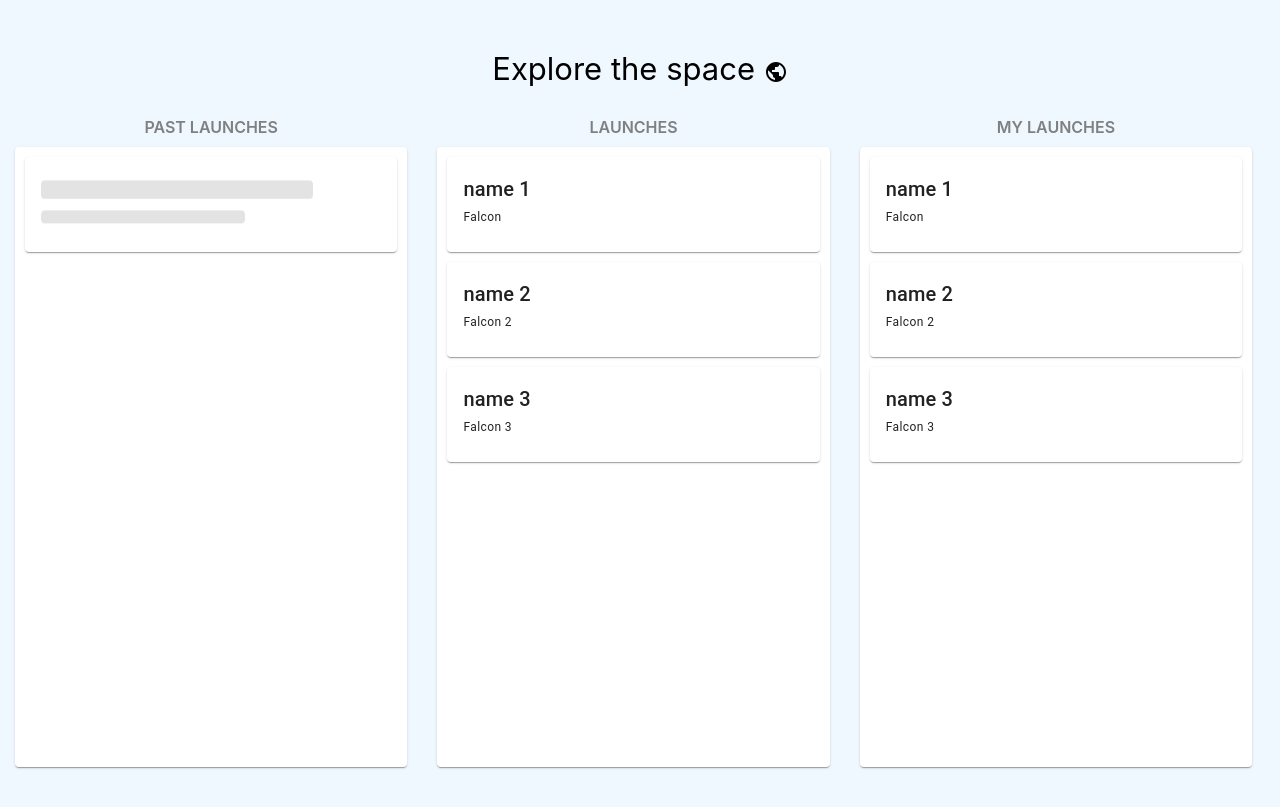
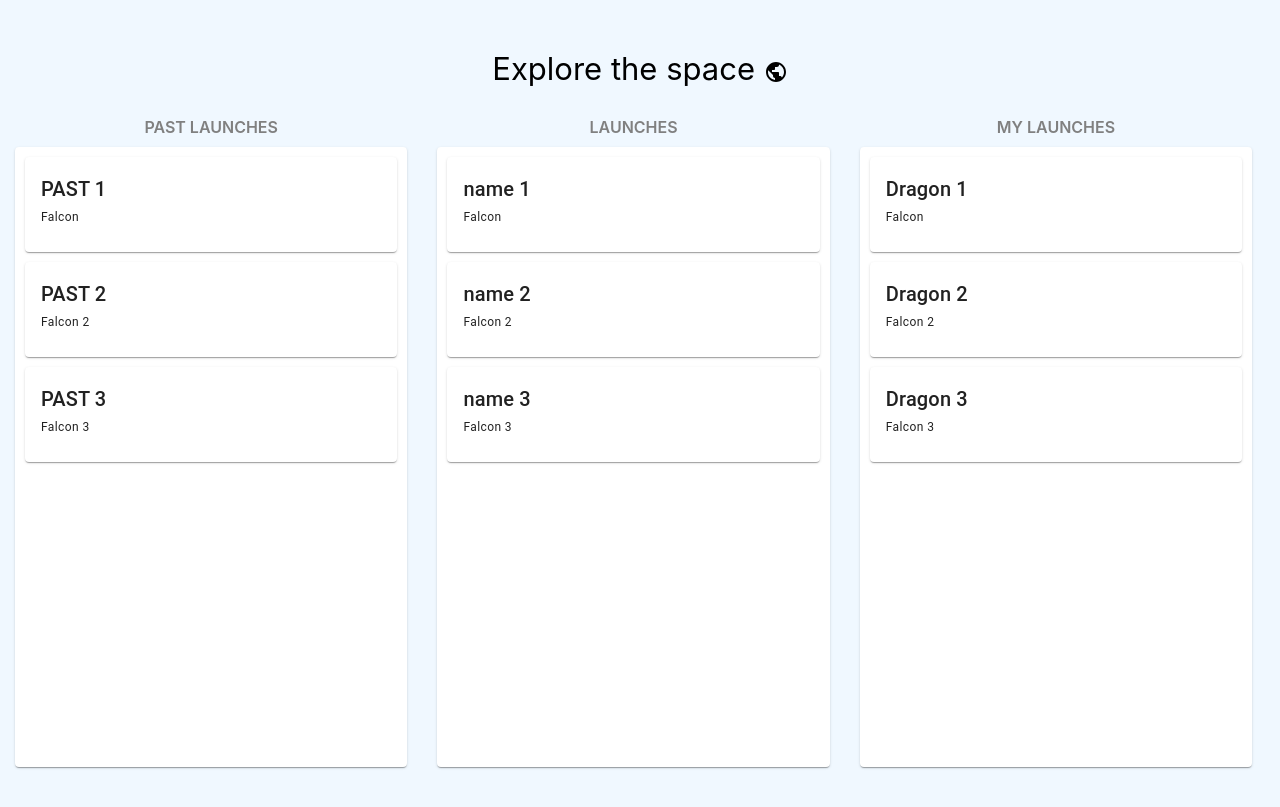
Before and after one commit to velheorr/SpaceX, a React (Create React App) app: page / in a window 1280 px wide. Built offline with nearby package versions, Linux system fonts and the light colour scheme.

Commit message:
dnd work + past launch restrict

```diff
--- a/src/components/LaunchSchedule/LauchSchedule.jsx
+++ b/src/components/LaunchSchedule/LauchSchedule.jsx
@@ -3,37 +3,40 @@
 import LaunchCard from "./LaunchCard";
 import {api} from "../../api/api";
 import SheduleSkeleton from "../assets/sheduleSkeleton";
-import {useDrop} from "react-dnd";
 import {useSelector} from "react-redux";
+import {useMyDrop} from "../assets/hooks";
 import {ItemTypes} from "../assets/types";
-import {useMyDrop} from "../assets/hooks";
 
 
 
 const LauchSchedule = () => {
-    const futureLaunches = useSelector(state => state.launches.futureLaunches);
-    console.log(futureLaunches)
+    const pastLaunches = useSelector(state => state.launches.pastLaunches);
+    const currentLaunches = useSelector(state => state.launches.currentLaunches);
+    const myLaunches = useSelector(state => state.launches.myLaunches);
 
 
-
-    const render = (arr)=>{
-        return arr.map((item)=> <LaunchCard id={item.rocket_id} key={item.rocket_id} name={item.name} rocket_name={item.rocket_name} />)
+    // Ф-я отрисовки компонента LaunchCard
+    const render = (arr, type = ItemTypes.CARD)=>{
+        return arr.map((item)=> <LaunchCard id={item.rocket_id} key={item.rocket_id} name={item.name} rocket_name={item.rocket_name} type={type} />)
     }
-    const lauches = render(futureLaunches)
-    const lauches_toRender = useMyDrop('launches', lauches)
-
-    const myLaunches = render(futureLaunches)
-    const myLaunches_toRender = useMyDrop('myLaunches', myLaunches)
+    // Рендер прошлых запусков
+    const pastLaunchesData = render(pastLaunches)
+    // Рендер текущих запусков + обертка в хук useMyDrop для работы d'n'd
+    const currentLaunchesData = render(currentLaunches, ItemTypes.LAUNCHES)
+    const lauches_toRender = useMyDrop(currentLaunchesData, 'Launches', ItemTypes.MYLAUNCHES )
+    // Рендер моих запусков
+    const myLaunchesData = render(myLaunches, ItemTypes.MYLAUNCHES)
+    const myLaunches_toRender = useMyDrop(myLaunchesData, 'MyLaunches', ItemTypes.LAUNCHES)
 
     return (
         <div className='body-wrapper'>
             <div>
                 <div className='title'>Past launches</div>
                 <Paper className='body'>
-                    <SheduleSkeleton/>
+                    {pastLaunchesData}
                 </Paper>
+                {/*<SheduleSkeleton/>*/}
             </div>
-
             <div>
                 <div className='title'>Launches</div>
                 {lauches_toRender}
--- a/src/components/LaunchSchedule/LaunchCard.jsx
+++ b/src/components/LaunchSchedule/LaunchCard.jsx
@@ -7,11 +7,11 @@
 import {useDrag} from "react-dnd";
 import {ItemTypes} from '../assets/types'
 
-const LaunchCard = ({rocket_name, name}) => {
+const LaunchCard = ({rocket_name, name, type}) => {
 
 
     const [{isDragging}, drag] = useDrag({
-        type: ItemTypes.CARD,
+        type: type,
         item: { name },
         end: (item, monitor) => {
             const dropResult = monitor.getDropResult();
--- a/src/components/assets/hooks.js
+++ b/src/components/assets/hooks.js
@@ -4,9 +4,9 @@
 import React from "react";
 
 
-export const useMyDrop = (name, items) =>{
+export const useMyDrop = (items, name, accept) =>{
     const [, drop] = useDrop(() => ({
-        accept: ItemTypes.CARD,
+        accept,
         drop: () => ({ name: name }),
         collect: (monitor) => ({
             isOver: monitor.isOver(),
@@ -14,5 +14,7 @@
         }, []),
     }));
 
+    if (!name){ return {items}}
+
     return <Paper className='body' ref={drop}>{items}</Paper>
 }
--- a/src/components/assets/types.js
+++ b/src/components/assets/types.js
@@ -1,4 +1,6 @@
 export const ItemTypes = {
     CARD: 'card',
+    LAUNCHES: 'launches',
+    MYLAUNCHES: 'myLaunches'
 
 }
--- a/src/store/LaunchSlice.js
+++ b/src/store/LaunchSlice.js
@@ -2,10 +2,20 @@
 
 
 const initialState = {
-    futureLaunches: [
-        {rocket_id: 1, rocket_name: 'Falcon', name: 'name 1'},
-        {rocket_id: 2, rocket_name: 'Falcon 2', name: 'name 2'},
-        {rocket_id: 3, rocket_name: 'Falcon 3', name: 'name 3'}
+    pastLaunches: [
+        {rocket_id: 1, rocket_name: 'Falcon', name: 'PAST 1'},
+        {rocket_id: 2, rocket_name: 'Falcon 2', name: 'PAST 2'},
+        {rocket_id: 3, rocket_name: 'Falcon 3', name: 'PAST 3'}
+    ],
+    currentLaunches: [
+        {rocket_id: 5, rocket_name: 'Falcon', name: 'name 1'},
+        {rocket_id: 6, rocket_name: 'Falcon 2', name: 'name 2'},
+        {rocket_id: 7, rocket_name: 'Falcon 3', name: 'name 3'}
+    ],
+    myLaunches: [
+        {rocket_id: 10, rocket_name: 'Falcon', name: 'Dragon 1'},
+        {rocket_id: 11, rocket_name: 'Falcon 2', name: 'Dragon 2'},
+        {rocket_id: 12, rocket_name: 'Falcon 3', name: 'Dragon 3'}
     ]
 };
 
```
